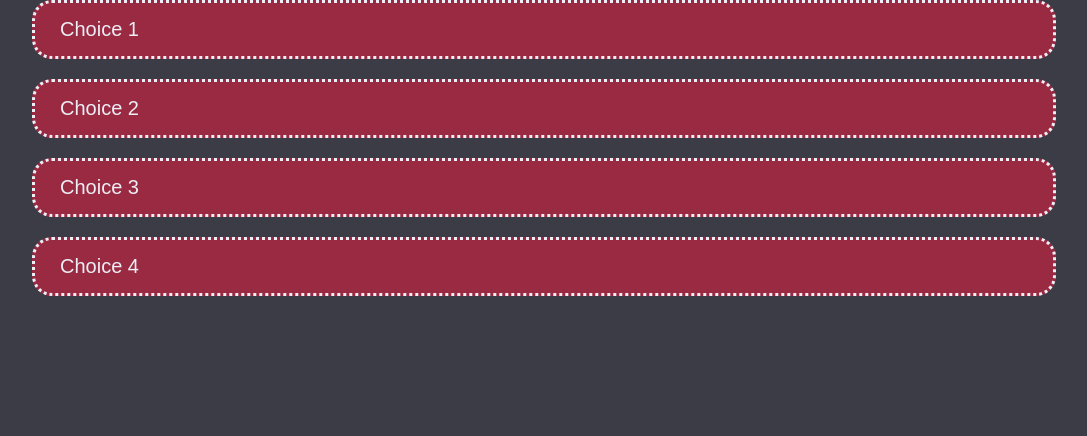
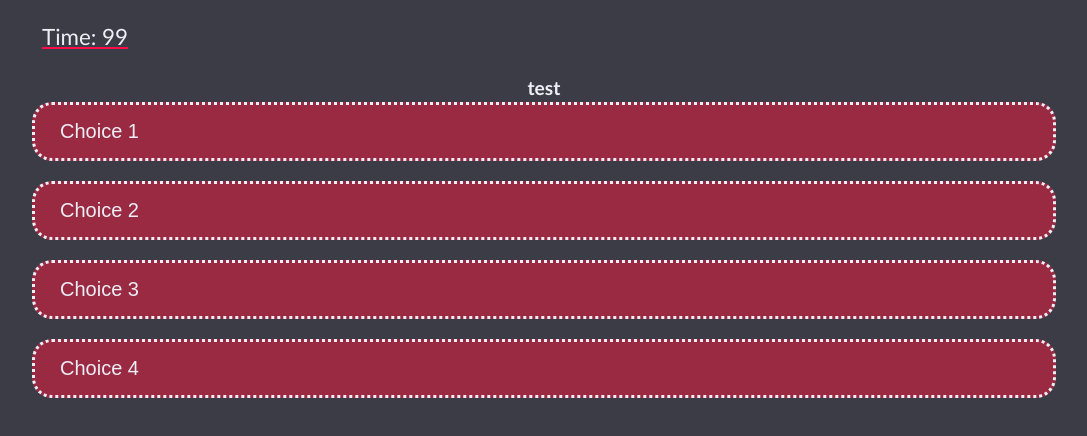
Before and after one commit to JesusM0/quiz-gaem, a plain HTML site: page index.html in a window 1280 px wide. Both pictures are taken after a click on the button "Begin Quiz!". Shown: the whole page, without its empty margins (96-1183 px from the left). Drawn offline with Linux system fonts and the light colour scheme.

Commit message:
Timer will now fall below 1

```diff
--- a/assets/js/script.js
+++ b/assets/js/script.js
@@ -1,9 +1,13 @@
+//Note To Self: Make Sure to Console.log to check if selected correctly
+// Lets First declare selectors
+// Any essential variables
+// Create Start Function
+// Create Timer Function
+
 //Basic HTML Elements Here
-//Note To Self: Make Sure to Console.log to check if selected correctly
 var headEl = document.querySelector("header");
 var bodyEl = document.querySelector("body");
 var titleEl = document.querySelector("#page-title");
-var descriptionEl = document.querySelector("#description");
 
 //Specific Id/Classes Here
 var viewEL = document.querySelector("#view-scores");
@@ -24,18 +28,28 @@ var score = 0;
 //Add New countdown var
 var countdown = "";
 
+//First
 var quizStart = function() {
     //First, hide opening elements by applying "hide" class containing display: none; property
-    headEl.classList.add("hide");
     titleEl.classList.add("hide");
     viewEL.classList.add("hide");
     startBtn.classList.add("hide");
-    descriptionEl.classList.add("hide");
     //Display Questions and Answers by removing "hide" class
     choicesEl.classList.remove("hide");
     //Timer
     countdown = setInterval(timer, 1000);
+    questionEl.textContent = "test";
 
+};
+
+var timer = function() {
+    //Stop timer from going beyond 0
+    if (remainingTime <= 0) {
+        clearInterval(countdown);
+    }
+
+    timerEl.textContent = remainingTime;
+    remainingTime--;
 };
 
 //Run quizStart();
--- a/index.html
+++ b/index.html
@@ -16,17 +16,17 @@
 
     <main class="page-content" id="page-content">
         <h1 id="page-title">Welcome to: Coding Quiz!</h1>
-        <p id="description">Do You Know Everything About JavaScript <br>Each Correct Answer awards points <br> While Each Incorrect Deducts 10 Seconds Off The Timer!</p>
+        <div>
+            <p id="questions">Do You Know Everything About JavaScript <br>Each Correct Answer awards points <br> While Each Incorrect Deducts 10 Seconds Off The Timer!</p>
+
+            <div id="choices" class="hide">
+                <button type="submit" class="choice btn" id="btn-1">Choice 1</button>
+                <button type="submit" class="choice btn" id="btn-2">Choice 2</button>
+                <button type="submit" class="choice btn" id="btn-3">Choice 3</button>
+                <button type="submit" class="choice btn" id="btn-4">Choice 4</button>
+            </div>
+        </div>
         <button type="submit" id="start" class="start btn">Begin Quiz!</button>
-        <section id="quiz-question">
-            <p id="questions"> </p>
-        </section>
-        <div id="choices" class="hide">
-            <button type="submit" class="choice btn" id="btn-1">Choice 1</button>
-            <button type="submit" class="choice btn" id="btn-2">Choice 2</button>
-            <button type="submit" class="choice btn" id="btn-3">Choice 3</button>
-            <button type="submit" class="choice btn" id="btn-4">Choice 4</button>
-        </div>
     </main>
     <script src="./assets/js/script.js"></script>
 </body>
```
